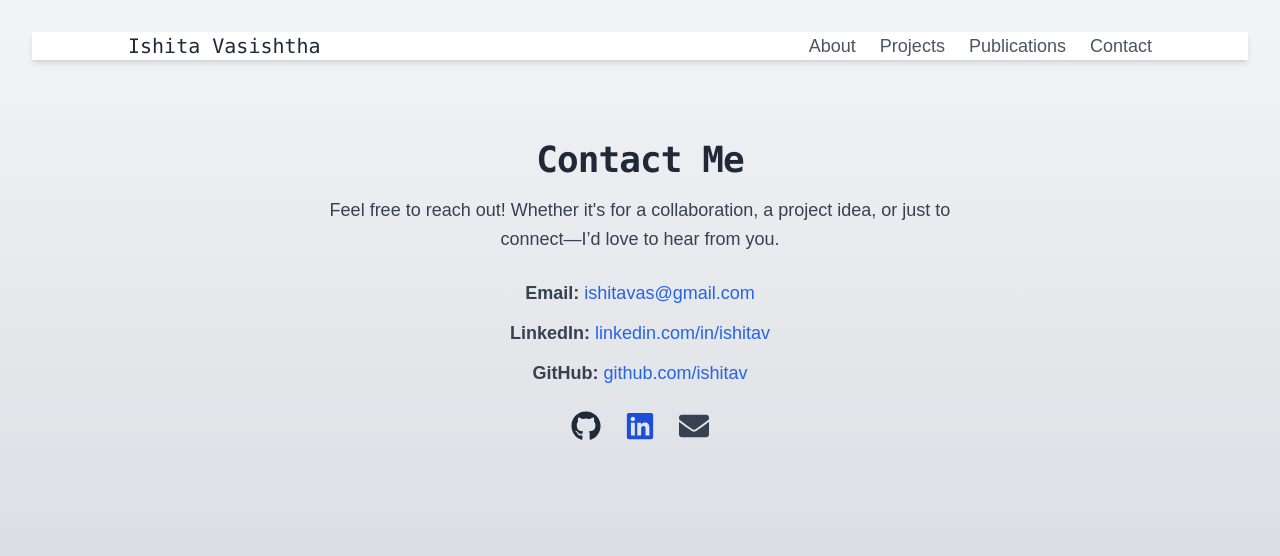
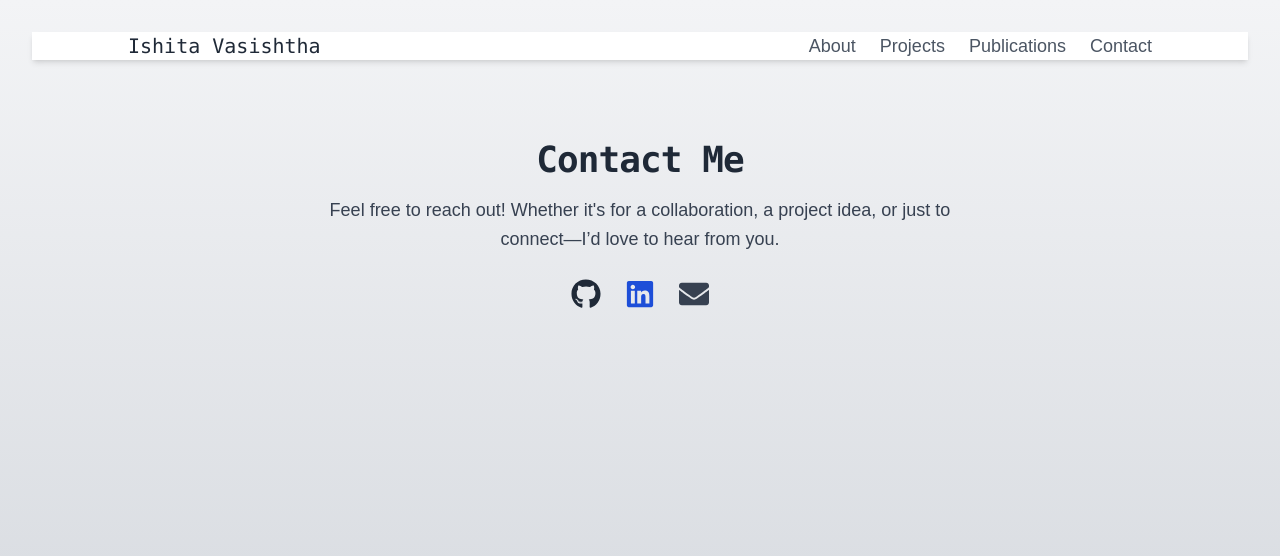
Before and after one commit to ishitav/ishitav.github.io, a Next.js app: page /ishitav.github.io/contact in a window 1280 px wide. Shown: the top 556 px of the page. Built offline with nearby package versions, Linux system fonts and the light colour scheme.

Commit message:
updated contact page

```diff
--- a/src/app/contact/page.js
+++ b/src/app/contact/page.js
@@ -21,19 +21,13 @@ export default function Contact() {
           Feel free to reach out! Whether it's for a collaboration, a project idea, or just to connect—I’d love to hear from you.
         </p>
 
-        {/* 🔹 Contact Info */}
-        <div className="mt-6 space-y-3 text-lg text-gray-700">
-          <p><strong>Email:</strong> <a href="mailto:ishitavas@gmail.com" className="text-blue-600 hover:underline">ishitavas@gmail.com</a></p>
-          <p><strong>LinkedIn:</strong> <a href="https://linkedin.com/in/ishitav" target="_blank" className="text-blue-600 hover:underline">linkedin.com/in/ishitav</a></p>
-          <p><strong>GitHub:</strong> <a href="https://github.com/ishitav" target="_blank" className="text-blue-600 hover:underline">github.com/ishitav</a></p>
-        </div>
 
         {/* 🔹 Social Links */}
         <div className="mt-6 flex justify-center space-x-6 text-3xl">
           <a href="https://github.com/ishitav" target="_blank" className="text-gray-800 hover:text-gray-600 transition">
             <FaGithub />
           </a>
-          <a href="https://linkedin.com/in/ishitav" target="_blank" className="text-blue-700 hover:text-blue-500 transition">
+          <a href="https://linkedin.com/in/ishitavas" target="_blank" className="text-blue-700 hover:text-blue-500 transition">
             <FaLinkedin />
           </a>
           <a href="mailto:ishitavas@gmail.com" className="text-gray-700 hover:text-gray-500 transition">
```
